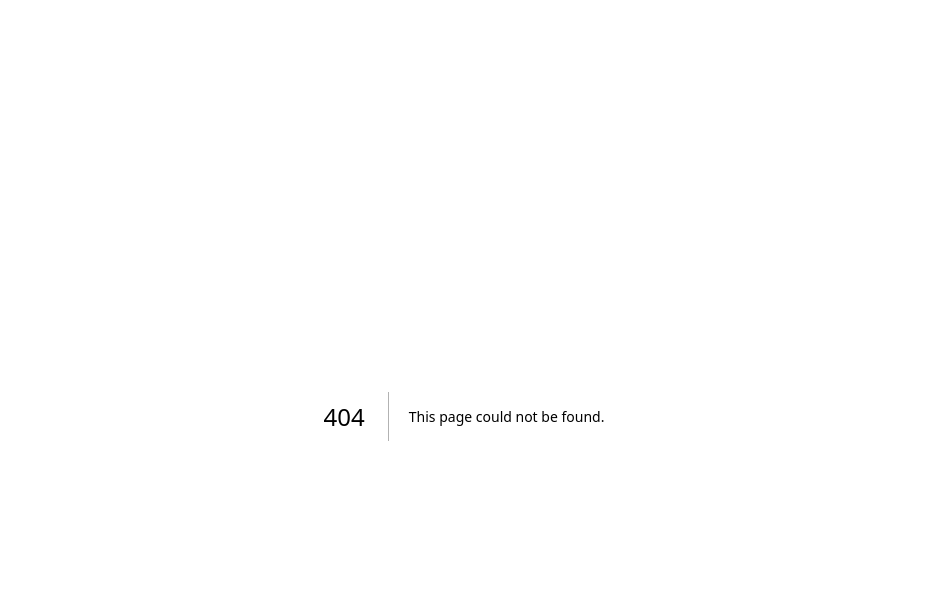
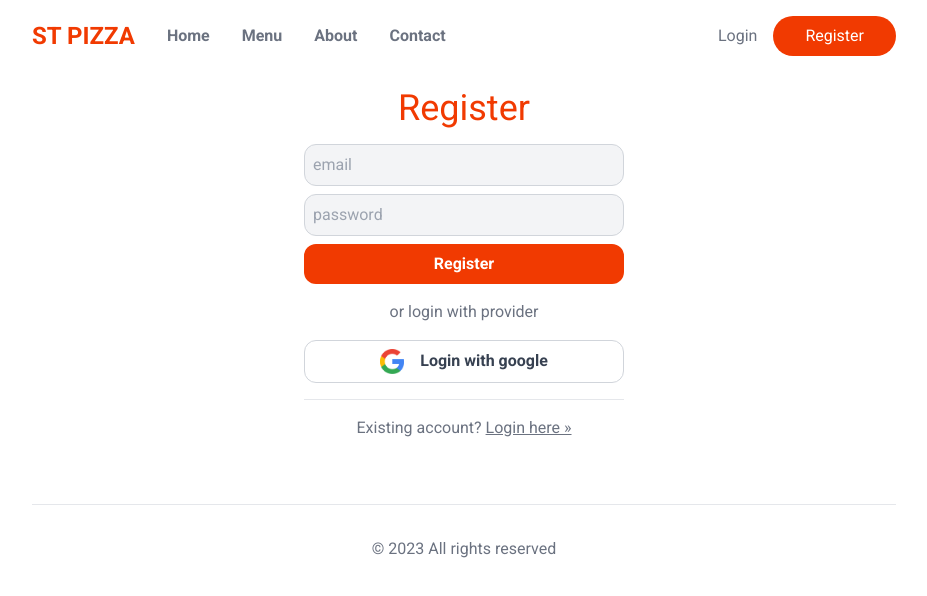
Before and after one commit to omsant02/OIBSIP, a Next.js app: page /register in a window 1280 px wide. Before the commit this address had no page. Shown: the top 596 px of the page, without its empty margins (176-1103 px from the left). Built offline with nearby package versions, Linux system fonts and the light colour scheme.

Commit message:
add (register) route and mongodb (only input data- register)

```diff
--- /dev/null
+++ b/src/app/api/auth/[...nextauth]/route.ts
@@ -0,0 +1,35 @@
+import NextAuth from "next-auth";
+import CredentialsProvider from "next-auth/providers/credentials";
+
+const handler = NextAuth({
+  providers: [
+    CredentialsProvider({
+      name: "Credentials",
+
+      credentials: {
+        username: {
+          label: "Email",
+          type: "email",
+          placeholder: "test@example.com",
+        },
+        password: { label: "Password", type: "password" },
+      },
+      async authorize(credentials, req) {
+        const res = await fetch("/your/endpoint", {
+          method: "POST",
+          body: JSON.stringify(credentials),
+          headers: { "Content-Type": "application/json" },
+        });
+        const user = await res.json();
+
+        if (res.ok && user) {
+          return user;
+        }
+
+        return null;
+      },
+    }),
+  ],
+});
+
+export { handler as GET, handler as POST };
--- /dev/null
+++ b/src/app/api/register/route.js
@@ -0,0 +1,10 @@
+import mongoose from "mongoose";
+import { User } from "@/models/User";
+
+export async function POST(req) {
+  const body = await req.json();
+  mongoose.connect(process.env.MONGO_URL);
+  const createdUser = await User.create(body);
+
+  return Response.json(createdUser);
+}
--- a/src/app/globals.css
+++ b/src/app/globals.css
@@ -6,3 +6,30 @@ section.hero {
   @apply block md:grid;
   grid-template-columns: 0.4fr 0.6fr;
 }
+
+input[type="email"],
+input[type="password"],
+input[type="text"] {
+  @apply block w-full my-2 rounded-xl;
+  @apply border p-2 border-gray-300 bg-gray-100;
+}
+
+input[type="email"]:disabled,
+input[type="password"]:disabled,
+input[type="text"]:disabled {
+  @apply bg-gray-300 cursor-not-allowed;
+}
+
+button {
+  @apply block w-full text-gray-700 font-semibold;
+  @apply border border-gray-300 rounded-xl px-6 py-2;
+}
+button[type="submit"],
+.submit {
+  @apply border-0 bg-primary text-white;
+}
+
+button[type="submit"]:disabled,
+.submit:disabled {
+  @apply cursor-not-allowed bg-red-400;
+}
--- a/src/app/layout.js
+++ b/src/app/layout.js
@@ -1,5 +1,6 @@
 import { Roboto } from "next/font/google";
 import "./globals.css";
+import Header from "@/components/layout/Header";
 
 const roboto = Roboto({ subsets: ["latin"], weight: ["400", "500", "700"] });
 
@@ -12,7 +13,13 @@ export default function RootLayout({ children }) {
   return (
     <html lang="en">
       <body className={roboto.className}>
-        <main className="max-w-4xl mx-auto p-4">{children}</main>
+        <main className="max-w-4xl mx-auto p-4">
+          <Header />
+          {children}
+          <footer className="border-t p-8 text-center text-gray-500 mt-16">
+            &copy; 2023 All rights reserved
+          </footer>
+        </main>
       </body>
     </html>
   );
--- a/src/app/page.js
+++ b/src/app/page.js
@@ -1,4 +1,3 @@
-import Header from "@/components/layout/Header";
 import Hero from "@/components/layout/Hero";
 import HomeMenu from "@/components/layout/HomeMenu";
 import SectionHeaders from "@/components/layout/SectionHeaders";
@@ -6,7 +5,6 @@ import SectionHeaders from "@/components/layout/SectionHeaders";
 export default function Home() {
   return (
     <>
-      <Header />
       <Hero />
       <HomeMenu />
       <section className="text-center my-16">
@@ -46,9 +44,6 @@ export default function Home() {
           </a>
         </div>
       </section>
-      <footer className="border-t p-8 text-center text-gray-500 mt-16">
-        &copy; 2023 All rights reserved
-      </footer>
     </>
   );
 }
--- /dev/null
+++ b/src/app/register/page.js
@@ -0,0 +1,85 @@
+"use client";
+import Image from "next/image";
+import { useState } from "react";
+import Link from "next/link";
+
+export default function RegisterPage() {
+  const [email, setEmail] = useState("");
+  const [password, setPassword] = useState("");
+  const [creatingUser, setCreatingUser] = useState(false);
+  const [userCreated, setUserCreated] = useState(false);
+  const [error, setError] = useState(false);
+  async function handleFormSubmit(ev) {
+    ev.preventDefault();
+    setCreatingUser(true);
+    setError(false);
+    setUserCreated(false);
+
+    const response = await fetch("/api/register", {
+      method: "POST",
+      body: JSON.stringify({ email, password }),
+      headers: { "Content-Type": "application/json" },
+    });
+    if (response.ok) {
+      setUserCreated(true);
+    } else {
+      setError(true);
+    }
+    setCreatingUser(false);
+  }
+
+  return (
+    <section className="mt-8">
+      <h1 className="text-center text-primary text-4xl mb-4">Register</h1>
+      {userCreated && (
+        <div className="my-4 text-center">
+          User created.
+          <br />
+          Now you can{" "}
+          <Link className="underline" href={"/login"}>
+            Login &raquo;
+          </Link>
+        </div>
+      )}
+      {error && (
+        <div className="my-4 text-center">
+          An error has occured.
+          <br />
+          Please try again later
+        </div>
+      )}
+      <form className="block max-w-xs mx-auto" onSubmit={handleFormSubmit}>
+        <input
+          type="email"
+          placeholder="email"
+          value={email}
+          disabled={creatingUser}
+          onChange={(ev) => setEmail(ev.target.value)}
+        />
+        <input
+          type="password"
+          placeholder="password"
+          value={password}
+          disabled={creatingUser}
+          onChange={(ev) => setPassword(ev.target.value)}
+        />
+        <button type="submit" disabled={creatingUser}>
+          Register
+        </button>
+        <div className="my-4 text-center text-gray-500">
+          or login with provider
+        </div>
+        <button className="flex gap-4 justify-center">
+          <Image src={"/google.png"} alt={""} width={24} height={24} />
+          Login with google
+        </button>
+        <div className="text-center my-4 text-gray-500 border-t pt-4">
+          Existing account?{" "}
+          <Link className="underline" href={"/login"}>
+            Login here &raquo;
+          </Link>
+        </div>
+      </form>
+    </section>
+  );
+}
--- a/src/components/layout/Header.js
+++ b/src/components/layout/Header.js
@@ -1,21 +1,23 @@
 import Link from "next/link";
-
 export default function Header() {
   return (
     <header className="flex items-center justify-between">
-      <Link className="text-primary font-semibold text-2xl" href="">
-        ST PIZZA
-      </Link>
       <nav className="flex items-center gap-8 text-gray-500 font-semibold">
-        <Link href={""}>Home</Link>
+        <Link className="text-primary font-semibold text-2xl" href="/">
+          ST PIZZA
+        </Link>
+        <Link href={"/"}>Home</Link>
         <Link href={""}>Menu</Link>
         <Link href={""}>About</Link>
         <Link href={""}>Contact</Link>
+      </nav>
+      <nav className="flex items-center gap-4 text-gray-500">
+        <Link href={"/login"}>Login</Link>
         <Link
-          href={""}
+          href={"/register"}
           className="bg-primary rounded-full text-white px-8 py-2"
         >
-          Login
+          Register
         </Link>
       </nav>
     </header>
--- a/src/components/layout/Hero.js
+++ b/src/components/layout/Hero.js
@@ -3,7 +3,7 @@ import Right from "../icons/Right";
 
 export default function Hero() {
   return (
-    <section className="hero">
+    <section className="hero mt-4">
       <div className="py-12">
         <h1 className="text-4xl font-semibold ">
           Everything
@@ -20,7 +20,7 @@ export default function Hero() {
             Order now
             <Right />
           </button>
-          <button className="flex gap-2 py-2 text-gray-600 font-semibold">
+          <button className="flex gap-2 py-2 text-gray-600 font-semibold rounded-full">
             Learn more
             <Right />
           </button>
--- /dev/null
+++ b/src/models/User.js
@@ -0,0 +1,26 @@
+import bcrypt from "bcrypt";
+import { Schema, model, models } from "mongoose";
+
+const UserSchema = new Schema(
+  {
+    email: { type: String, required: true, unique: true },
+    password: {
+      type: String,
+      required: true,
+      validate: (pass) => {
+        if (!pass?.length || pass.length < 5) {
+          new Error("password must be at least 5 characters");
+        }
+      },
+    },
+  },
+  { timestamps: true }
+);
+
+UserSchema.post("validate", function (user) {
+  const notHashedPassword = user.password;
+  const salt = bcrypt.genSaltSync(10);
+  user.password = bcrypt.hashSync(notHashedPassword, salt);
+});
+
+export const User = models?.User || model("User", UserSchema);
```
Also changed, not shown: package.json (+10 -4 lines), tsconfig.json (added, +27 -0 lines), 2 other files (tests, documents, lock files or other folders).
